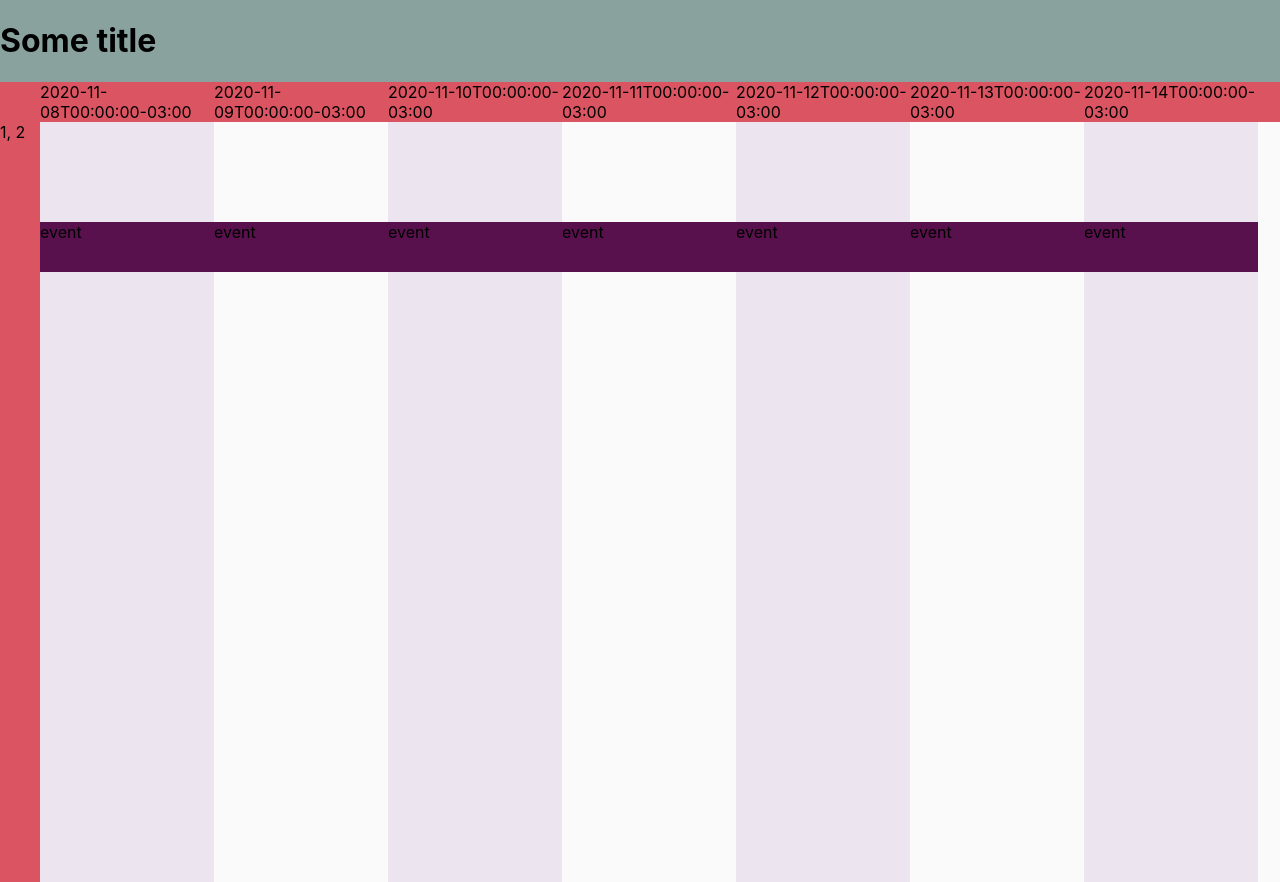
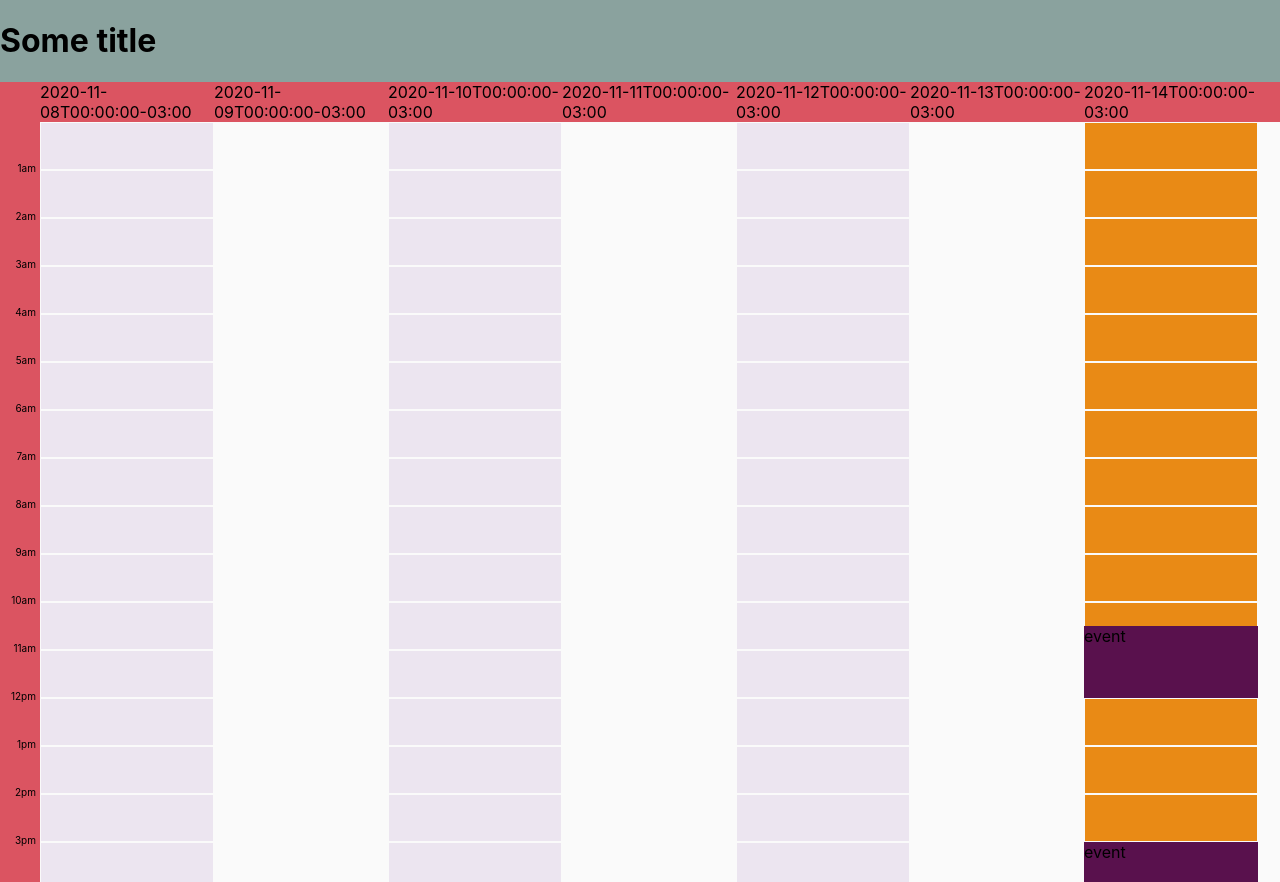
Before and after one commit to hmassad/smarty-calendar, a React (Create React App) app: page / in a window 1280 px wide. Built offline with nearby package versions, Linux system fonts and the light colour scheme.

Commit message:
solved positioning of slots and events

```diff
--- a/src/App.js
+++ b/src/App.js
@@ -1,11 +1,38 @@
-import React from 'react';
+import React, { useState } from 'react';
 import './App.css'
+import moment from 'moment-timezone';
 import Calendar from './Calendar';
 
 function App() {
+
+  const [timeZone] = useState('America/Argentina/Buenos_Aires');
+  const [currentDate] = useState(moment().tz(timeZone));
+
+  const [events, setAllDayEvents] = useState([
+    {
+      start: moment().tz(timeZone).startOf('days').add(10.5, 'hours').toDate(),
+      end: moment().tz(timeZone).startOf('days').add(12, 'hours').toDate(),
+      summary: 'meeting 10:30am to 12pm'
+    },
+    {
+      start: moment().tz(timeZone).startOf('days').add(15, 'hours').toDate(),
+      end: moment().tz(timeZone).startOf('days').add(24, 'hours').toDate(),
+      summary: 'meeting 3pm to 12am'
+    },
+    {
+      start: moment().tz(timeZone).startOf('days').add(1, 'days').toDate(),
+      allDay: true,
+      summary: 'Some holiday or all day event'
+    },
+  ]);
+
+  const handleCreate = e => {
+    console.debug('handleCreate', e);
+  };
+
   return (<>
     <h1>Some title</h1>
-    <Calendar style={{height: 800}}/>
+    <Calendar currentDate={currentDate} timeZone={timeZone} events={events} onCreate={handleCreate} style={{height: 800}}/>
   </>)
 }
 
--- a/src/Calendar.css
+++ b/src/Calendar.css
@@ -38,28 +38,54 @@ https://coolors.co/fafafa-e3f2fd-db5461-686963-8aa29e
     background-color: #FAFAFA;
 }
 
-.calendar__header__hours__container {
+.calendar__content__hours__container {
     width: 40px;
     min-width: 40px;
     height: 1153px;
     background-color: #DB5461;
 }
 
+.calendar__content__hour {
+    font-size: 10px;
+    transform: translateY(-8px);
+    height: 48px;
+    text-align: right;
+    margin-right: 4px;
+}
+
+.calendar__content__hour:first-child {
+    visibility: hidden;
+}
+
+.calendar__content__hour:last-child {
+    height: 6px;
+}
+
 .calendar__content__day {
     height: 1153px;
+    position: relative;
 }
 
 .calendar__content__day:nth-child(even) {
     background-color: #ECE5F0;
 }
 
-.calendar__content__day__event__container {
-    height: 1153px;
-    position: relative;
-    padding-right: 10px;
+.calendar__content__day__slot {
+    position: absolute;
+    height: 48px;
+    width: 100%;
+    border: 1px solid #FAFAFA;
+    box-sizing: border-box;
+    z-index: 0;
+}
+
+.calendar__content__day__slot.today {
+    background-color: #E98A15;
 }
 
 .calendar__content__day__event {
     position: absolute;
     background-color: #59114D;
+    z-index: 1;
+    width: 100%;
 }
--- a/src/Calendar.js
+++ b/src/Calendar.js
@@ -16,6 +16,8 @@ const timesOfDay = () => {
   return [...Array(24)].map((v, i) => i);
 }
 
+const isToday = (date, timeZone) => moment().tz(timeZone).isSame(moment(date).tz(timeZone), 'days');
+
 const stopEventPropagation = e => {
   if (e.stopPropagation) e.stopPropagation();
   if (e.preventDefault) e.preventDefault();
@@ -26,7 +28,7 @@ const stopEventPropagation = e => {
 
 const minDayWidth = 60;
 
-const Calendar = ({ className, style }) => {
+const Calendar = ({ currentDate, timeZone, events, onCreate, className, style }) => {
 
   const containerRef = useRef();
   const [dayWidth, setDayWidth] = useState(0);
@@ -40,18 +42,17 @@ const Calendar = ({ className, style }) => {
   }, []);
 
   useEffect(() => {
-    document.addEventListener("resize", handleResize);
+    window.addEventListener("resize", handleResize);
     handleResize();
     return () => {
-      document.removeEventListener("resize", handleResize);
+      window.removeEventListener("resize", handleResize);
     }
   }, [handleResize]);
 
-  const [timeZone] = useState('America/Argentina/Buenos_Aires');
-  const [currentDate] = useState(moment().tz(timeZone));
-
   return (
     <div className={`calendar__container ${className || ""}`} style={style} ref={containerRef}>
+
+
       <div className='calendar__header'>
         <div className='calendar__header__left-spacer'>
         </div>
@@ -61,19 +62,51 @@ const Calendar = ({ className, style }) => {
         <div className='calendar__header__right-spacer'>
         </div>
       </div>
+
+
+
       <div className='calendar__content'>
-        <div className='calendar__header__hours__container'>
-          1, 2
+        <div className='calendar__content__hours__container'>
+        { [...timesOfDay(), 24].map((tod) => (
+          <div key={tod} className='calendar__content__hour'>
+            {`${moment(currentDate).tz(timeZone).startOf('weeks').add(tod, 'hours').format('ha')}`}
+          </div>
+        ))}
         </div>
-        {weekDates(currentDate, timeZone).map(date => (
-          <div key={date} className='calendar__content__day' style={{width: dayWidth, minWidth: dayWidth, maxWidth: dayWidth}}>
-            <div className='calendar__content__day__event__container'>
-              <div className='calendar__content__day__event' style={{top: 100, height: 50, width: '100%'}}>
-                event
+
+        {weekDates(currentDate, timeZone).map(date => {
+          const startOfDay = moment(date).tz(timeZone).startOf('days');
+
+          return (
+            <div key={date} className='calendar__content__day' style={{width: dayWidth, minWidth: dayWidth, maxWidth: dayWidth}}>
+
+              <div className='calendar__content__day__event__container'>
+                { timesOfDay().map((tod) => (
+                  <div key={tod} className={`calendar__content__day__slot ${isToday(date, timeZone) ? 'today': ''}`}
+                    style={{top: 48 * tod}}/>
+                ))}
+              </div>
+
+              <div className='calendar__content__day__event__container'>
+                { events
+                    .filter(event => !event.allDay && startOfDay.isSame(moment(event.start).tz(timeZone), 'days'))
+                    .map((event, index) => {
+                      const timeOfDay = moment(event.start).tz(timeZone).diff(startOfDay, 'minutes');
+                      const top = 48 / 60 * timeOfDay;
+                      const duration = moment(event.end).diff(moment(event.start), 'minutes');
+                      const height = 48 / 60 * duration;
+
+                      return (
+                        <div key={index} className='calendar__content__day__event' style={{top, height}}>
+                          event
+                        </div>
+                      );
+                    })
+                }
               </div>
             </div>
-          </div>
-        ))}
+          );
+        })}
       </div>
     </div>
   )
```
